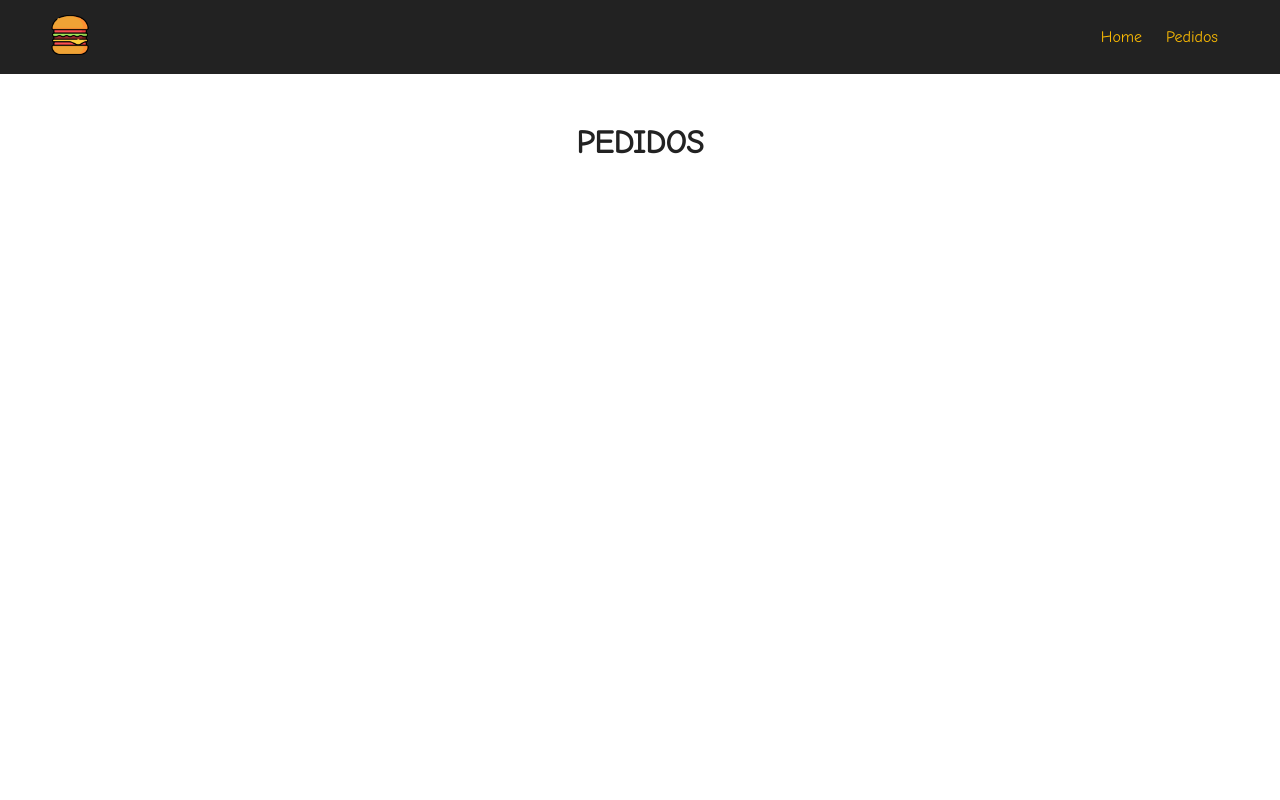
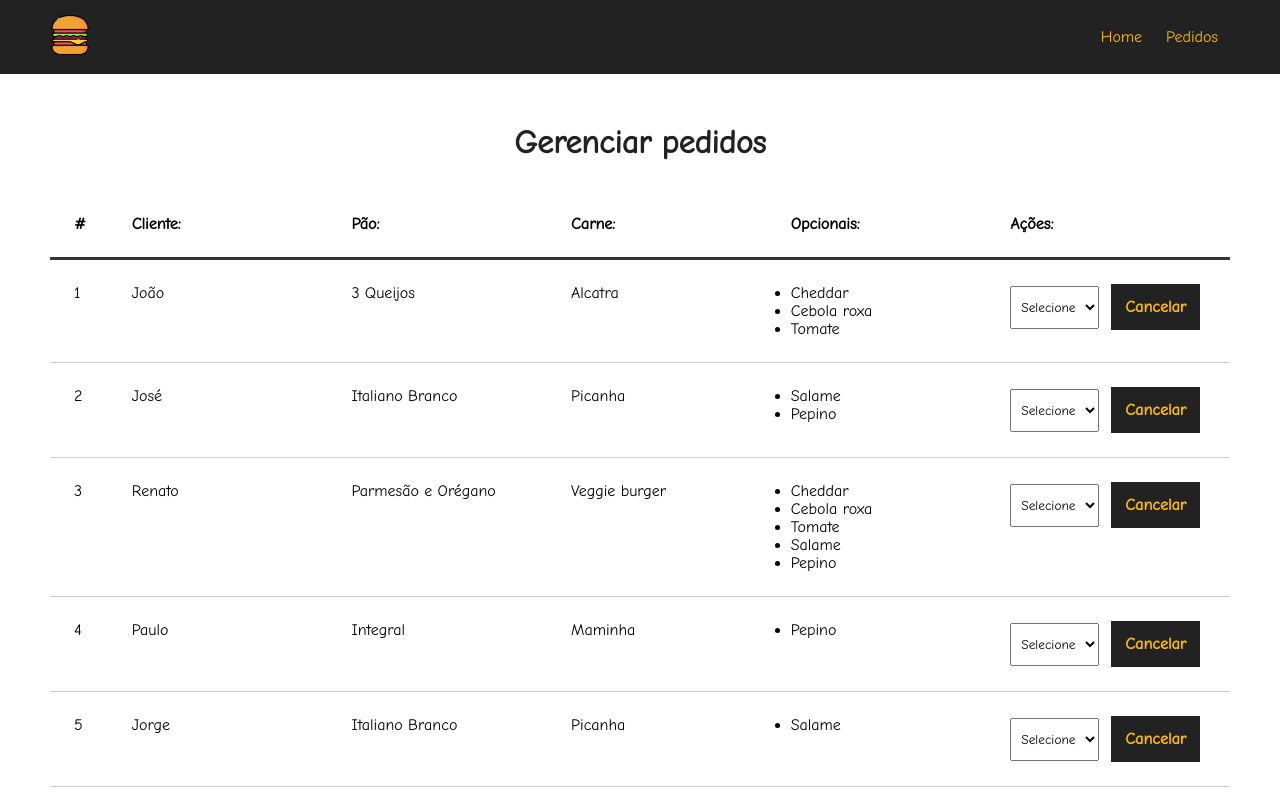
Before and after one commit to DevVeniltonJunior/VueJs, a Vue app: page /pedidos in a window 1280 px wide. Shown: the top 800 px of the page. Built offline with nearby package versions, Linux system fonts and the light colour scheme; data requests are answered from the project's data file.

Commit message:
feat: create order dashboard

```diff
--- a/db/db.json
+++ b/db/db.json
@@ -79,167 +79,61 @@
   ],
   "burgers": [
     {
-      "nome": "Matheus Battisti",
+      "nome": "João",
+      "carne": "Alcatra",
+      "pao": "3 Queijos",
+      "opcionais": [
+        "Cheddar",
+        "Cebola roxa",
+        "Tomate"
+      ],
+      "status": "Solicitado",
+      "id": 1
+    },
+    {
+      "nome": "José",
       "carne": "Picanha",
       "pao": "Italiano Branco",
       "opcionais": [
-        "Bacon",
         "Salame",
-        "Cebola roxa"
+        "Pepino"
       ],
-      "status": "Finalizado",
-      "id": 1
+      "status": "Solicitado",
+      "id": 2
     },
     {
-      "nome": "João Coelho",
+      "nome": "Renato",
+      "carne": "Veggie burger",
+      "pao": "Parmesão e Orégano",
+      "opcionais": [
+        "Cheddar",
+        "Cebola roxa",
+        "Tomate",
+        "Salame",
+        "Pepino"
+      ],
+      "status": "Solicitado",
+      "id": 3
+    },
+    {
+      "nome": "Paulo",
       "carne": "Maminha",
-      "pao": "3 Queijos",
+      "pao": "Integral",
       "opcionais": [
-        "Salame",
-        "Cebola roxa"
+        "Pepino"
       ],
       "status": "Solicitado",
       "id": 4
     },
     {
-      "nome": null,
-      "carne": "Alcatra",
+      "nome": "Jorge",
+      "carne": "Picanha",
       "pao": "Italiano Branco",
-      "opicionais": [
-        "Bacon"
+      "opcionais": [
+        "Salame"
       ],
       "status": "Solicitado",
       "id": 5
-    },
-    {
-      "nome": null,
-      "carne": null,
-      "pao": null,
-      "opicionais": [],
-      "status": "Solicitado",
-      "id": 6
-    },
-    {
-      "nome": null,
-      "carne": "Maminha",
-      "pao": "Italiano Branco",
-      "opicionais": [
-        "Tomate"
-      ],
-      "status": "Solicitado",
-      "id": 7
-    },
-    {
-      "nome": "Jotge",
-      "carne": "Alcatra",
-      "pao": "3 Queijos",
-      "opicionais": [
-        "Tomate"
-      ],
-      "status": "Solicitado",
-      "id": 8
-    },
-    {
-      "nome": "roger",
-      "carne": "Picanha",
-      "pao": "Italiano Branco",
-      "opicionais": [
-        "Cebola roxa"
-      ],
-      "status": "Solicitado",
-      "id": 9
-    },
-    {
-      "nome": "Renato",
-      "carne": "Alcatra",
-      "pao": "Integral",
-      "opicionais": [
-        "Salame"
-      ],
-      "status": "Solicitado",
-      "id": 10
-    },
-    {
-      "nome": "rogerinho",
-      "carne": "Alcatra",
-      "pao": "3 Queijos",
-      "opicionais": [
-        "Bacon"
-      ],
-      "status": "Solicitado",
-      "id": 11
-    },
-    {
-      "nome": "regerio",
-      "carne": "Alcatra",
-      "pao": "3 Queijos",
-      "opicionais": [],
-      "status": "Solicitado",
-      "id": 12
-    },
-    {
-      "nome": "wefsddfs",
-      "carne": "Maminha",
-      "pao": "Italiano Branco",
-      "opicionais": [],
-      "status": "Solicitado",
-      "id": 13
-    },
-    {
-      "nome": "obs",
-      "carne": "Alcatra",
-      "pao": "Italiano Branco",
-      "opicionais": [],
-      "status": "Solicitado",
-      "id": 14
-    },
-    {
-      "nome": "Renato",
-      "carne": "Picanha",
-      "pao": "",
-      "opicionais": [
-        "Salame"
-      ],
-      "status": "Solicitado",
-      "id": 15
-    },
-    {
-      "nome": "ana",
-      "carne": "Veggie burger",
-      "pao": "Italiano Branco",
-      "opicionais": [
-        "Salame"
-      ],
-      "status": "Solicitado",
-      "id": 16
-    },
-    {
-      "nome": "aoba",
-      "carne": "Alcatra",
-      "pao": "Integral",
-      "opicionais": [
-        "Salame"
-      ],
-      "status": "Solicitado",
-      "id": 17
-    },
-    {
-      "nome": "oba",
-      "carne": "Picanha",
-      "pao": "3 Queijos",
-      "opicionais": [],
-      "status": "Solicitado",
-      "id": 18
-    },
-    {
-      "nome": "renato",
-      "carne": "Maminha",
-      "pao": "Italiano Branco",
-      "opicionais": [
-        "Tomate"
-      ],
-      "status": "Solicitado",
-      "id": 19
     }
   ]
 }
--- a/src/components/BurguerForm.vue
+++ b/src/components/BurguerForm.vue
@@ -73,7 +73,7 @@
         nome: this.nome,
         carne: this.carne,
         pao: this.pao,
-        opicionais: Array.from(this.opcionais),
+        opcionais: Array.from(this.opcionais),
         status: "Solicitado"
       }
 
--- /dev/null
+++ b/src/components/Dashboard.vue
@@ -0,0 +1,117 @@
+<template>
+  <div id="burger-table">
+    <div>
+      <div id="burger-table-heading">
+        <div class="order-id">#</div>
+        <div>Cliente:</div>
+        <div>Pão:</div>
+        <div>Carne:</div>
+        <div>Opcionais:</div>
+        <div>Ações:</div>
+      </div>
+    </div>
+    <div id="burger-table-rows">
+      <div class="burger-table-row" v-for="burger in burgers" :key="burger.id">
+        <div class="order-number">{{ burger.id }}</div>
+        <div>{{ burger.nome }}</div>
+        <div>{{ burger.pao }}</div>
+        <div>{{ burger.carne }}</div>
+        <div>
+          <ul>
+            <li v-for="(opcional, index) in burger.opcionais" :key="index">{{ opcional }}</li>
+          </ul>
+        </div>
+        <div>
+          <select name="status" clss="status">
+            <option value="">Selecione</option>
+          </select>
+          <button class="delete-btn">Cancelar</button>
+        </div>
+      </div>
+    </div>
+  </div>
+</template>
+
+<script>
+export default {
+  name: "Dashboard",
+  data() {
+    return {
+      burgers: null,
+      burger_id: null,
+      status: null,
+    }
+  },
+  methods: {
+    async getPedidos() {
+      const req = await fetch('http://localhost:3000/burgers')
+      const data = await req.json()
+
+      this.burgers = data
+  console.log(this.burgers)
+
+
+    }
+  },
+  mounted() {
+    this.getPedidos()
+  }
+}
+</script>
+
+<style scoped>
+  #burger-table {
+    max-width: 1200px;
+    margin: 0 auto;
+  }
+
+  #burger-table-heading, #burger-table-rows, .burger-table-row {
+    display: flex;
+    flex-wrap: wrap;
+  }
+
+  #burger-table-heading {
+    font-weight: bold;
+    padding: 12px;
+    border-bottom: 3px solid #333;
+  }
+
+  #burger-table-heading div, .burger-table-row div {
+    width: 19%;
+    padding: 12px;
+  }
+
+  .burger-table-row {
+    width: 100%;
+    padding: 12px;
+    border-bottom: 1px solid #ccc;
+  }
+
+  #burger-table-heading .order-id,
+  .burger-table-row .order-number {
+    width: 5%;
+  }
+
+  select {
+    padding: 12px 6px;
+    margin-right: 12px;
+  }
+
+  .delete-btn {
+    background-color: #222;
+    color: #fcba03;
+    font-weight: bold;
+    border: 2px solid #222;
+    padding: 12px;
+    font-size: 16px;
+    margin: 0 auto;
+    cursor: pointer;
+    transition: .3;
+  }
+
+  .delete-btn:hover {
+    background-color: transparent;
+    color: #222;
+  }
+
+</style>
--- a/src/views/PedidosView.vue
+++ b/src/views/PedidosView.vue
@@ -1,5 +1,17 @@
 <template>
   <div class="main-container">
-    <h1>PEDIDOS</h1>
+    <h1>Gerenciar pedidos</h1>
+    <Dashboard/>
   </div>
 </template>
+
+<script>
+import Dashboard from '../components/Dashboard.vue'
+
+export default {
+  name: "Pedidos",
+  components: {
+    Dashboard
+  }
+}
+</script>
```
